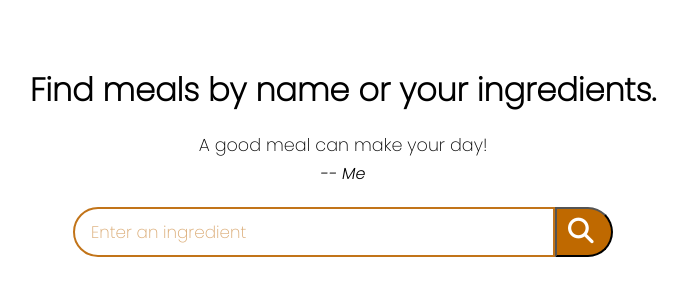
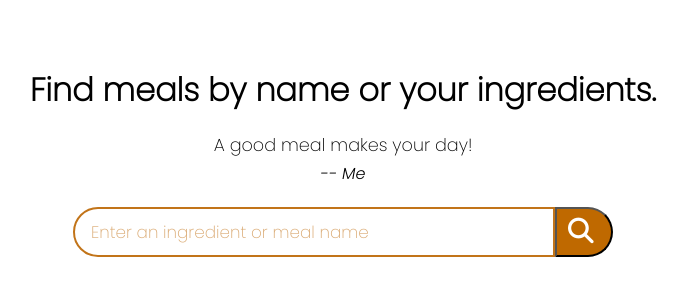
Before and after one commit to Flora-Chen6/Recipe-website, a plain HTML site: page index.html in a window 1280 px wide. Shown: the whole page, without its empty margins (297-985 px from the left). Drawn offline with Linux system fonts and the light colour scheme.

Commit message:
Update index.html

```diff
--- a/index.html
+++ b/index.html
@@ -17,10 +17,10 @@
         <div class="wrapper">
             <div class="meal-search">
                 <h2 class="title"> Find meals by name or your ingredients. </h2>
-                <blockquote> A good meal can make your day! <br>
+                <blockquote> A good meal makes your day! <br>
                 <cite> -- Me </cite> </blockquote>
                 <div class="meal-search-box">
-                    <input type="text" id = 'search-input' class="search-content" placeholder="Enter an ingredient">
+                    <input type="text" id = 'search-input' class="search-content" placeholder="Enter an ingredient or meal name">
                     <button type = 'submit' class="search-btn-btn" id = 'search-btn'>
                         <i class="fas fa-search"></i>
                     </button>
```
